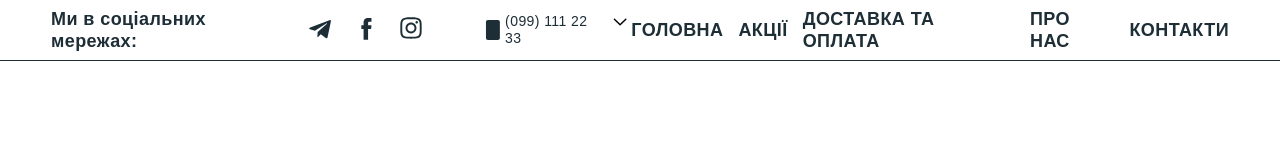
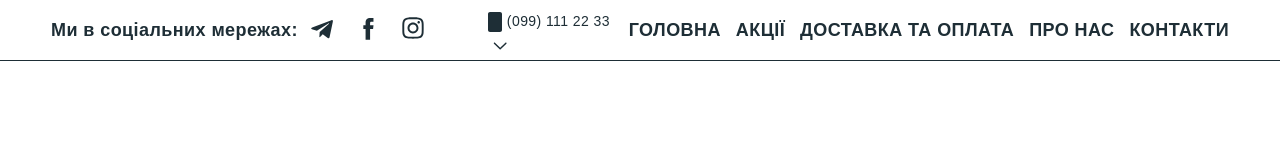
Before and after one commit to sergANTstar/shope, a plain HTML site: page index.html in a window 1280 px wide. Drawn offline with nearby package versions, Linux system fonts and the light colour scheme; a web font is replaced by a local one.

Commit message:
Update index.html

```diff
--- a/index.html
+++ b/index.html
@@ -39,15 +39,17 @@
                             </a>
                         </li>
                     </ul>
-                    <a href="tel:+30991112233" class="header-contacts">
-                        <svg class="icon-nav" width="24" height="24">
-                            <use href="./img/sprite.svg#icon-smartphoneOne"></use>
+                    <div class="header-contacts__block">
+                        <a href="tel:+30991112233" class="header-contacts">
+                            <svg width="24" height="24">
+                                <use href="./img/sprite.svg#icon-smartphoneOne"></use>
+                            </svg>
+                            <p> (099) 111 22 33</p>
+                        </a>
+                        <svg class="header-contacts__icon" width="24" height="24">
+                            <use href="./img/sprite.svg#icon-chevron-left"></use>
                         </svg>
-                        <p class="header-contacts-tell"> (099) 111 22 33</p>
-                    </a>
-                    <svg class="icon-nav" width="24" height="24">
-                        <use href="./img/sprite.svg#icon-chevron-left"></use>
-                    </svg>
+                    </div>
                 </div>
                 <nav class="header-nav_block" >
                     <ul class="header-nav list">
```
